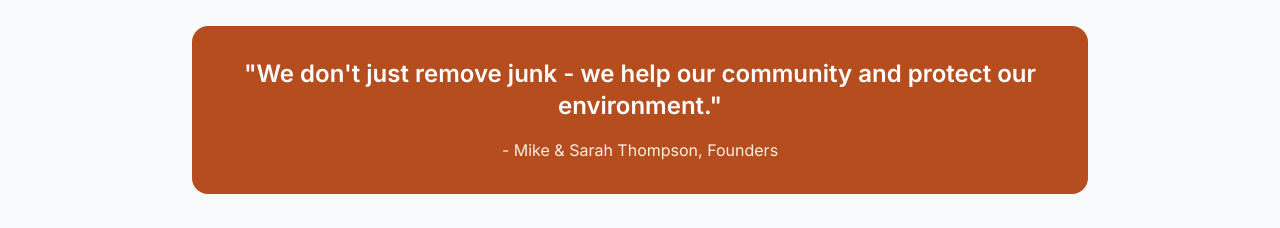
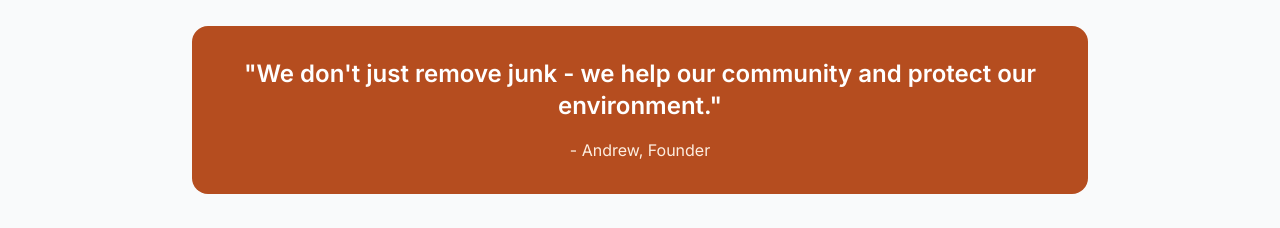
Before and after one commit to guedsam/Junk-Removal, a Next.js app: page /about in a window 1280 px wide. Shown: the part 1280-1508 px from the top of the page. Built offline with nearby package versions, Linux system fonts and the light colour scheme.

Commit message:
Update founder text from Mike & Sarah Thompson to Andrew on about page

```diff
--- a/src/app/about/page.tsx
+++ b/src/app/about/page.tsx
@@ -150,7 +150,7 @@ export default function AboutPage() {
                 "We don't just remove junk - we help our community and protect our environment."
               </h3>
               <p className="text-primary-100">
-                - Mike & Sarah Thompson, Founders
+                - Andrew, Founder
               </p>
             </div>
           </div>
```
